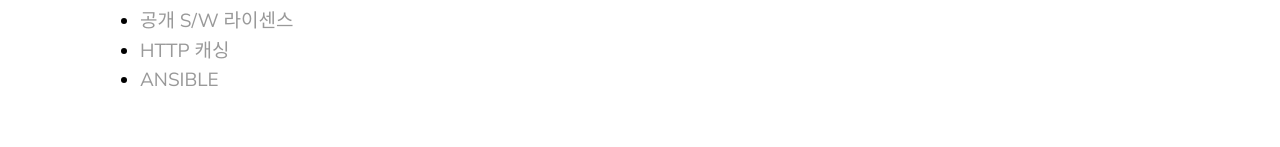
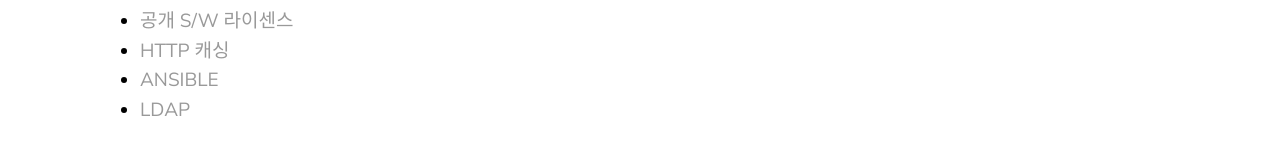
Before and after one commit to yoowonyoung/yoowonyoung.github.io, a Jekyll site: the page built from _posts/2020-02-05-SoftwareEngineering.md, in a window 1280 px wide. Shown: the part 801-948 px from the top of the page. Built offline with Jekyll 4.4.1, drawn with Linux system fonts in a browser that asks for light colours; comment, search, counter and statistics services are not loaded; before the commit the page ends 922 px from its top, so only the background shows below that.

Commit message:
Update 2020-02-05-SoftwareEngineering.md

```diff
--- a/_posts/2020-02-05-SoftwareEngineering.md
+++ b/_posts/2020-02-05-SoftwareEngineering.md
@@ -17,3 +17,4 @@
 - [공개 S/W 라이센스](http://jinyongjeong.github.io/2016/06/01/software_license/)
 - [HTTP 캐싱](https://developers.google.com/web/fundamentals/performance/optimizing-content-efficiency/http-caching?hl=ko)
 - [ANSIBLE](https://brownbears.tistory.com/358)
+- [LDAP](https://soul0.tistory.com/180)
```
